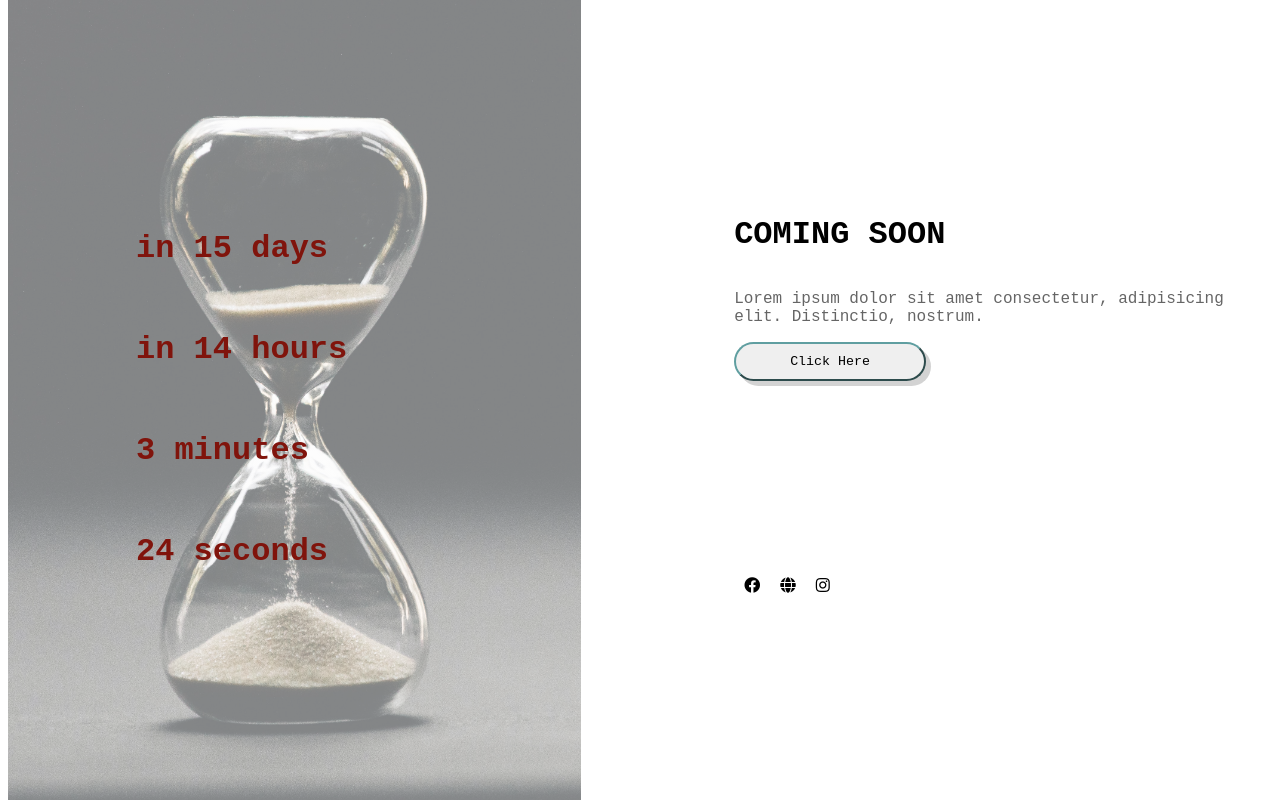
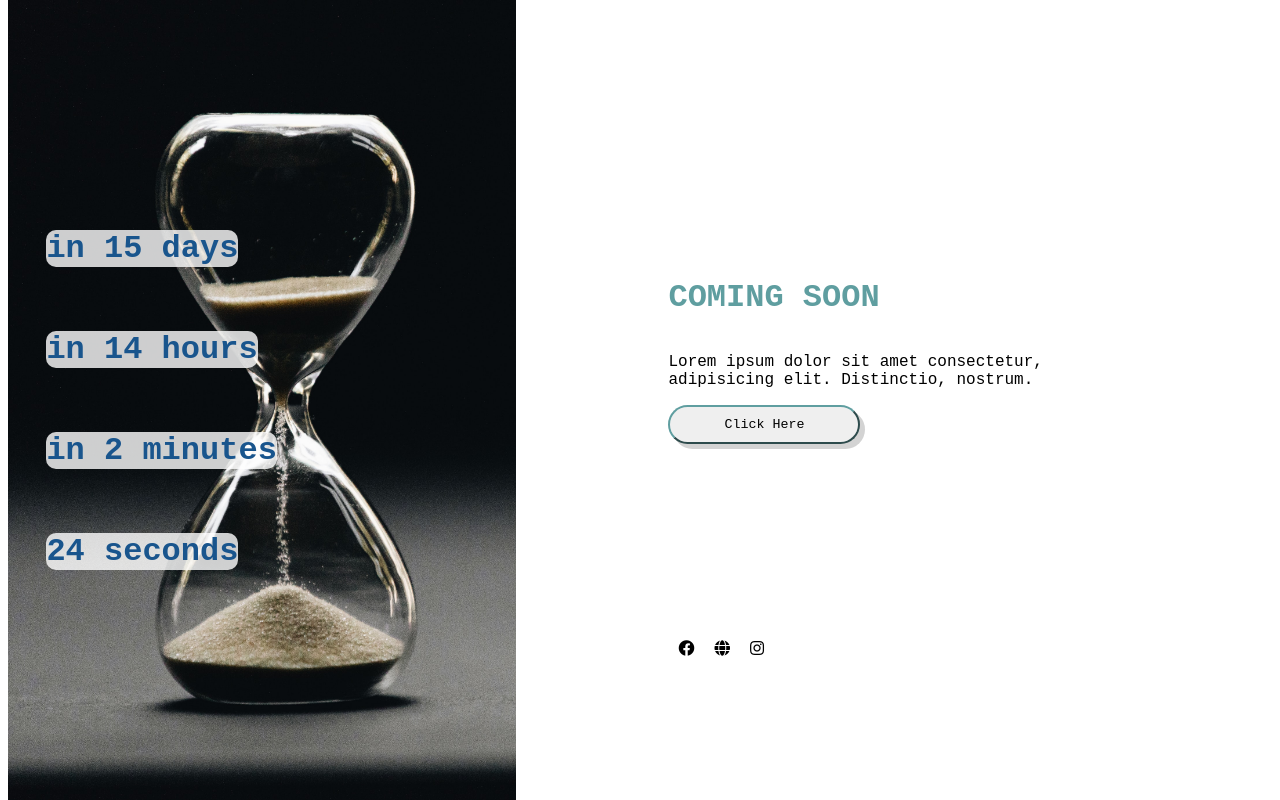
Before and after one commit to mkisecok/Coming-Soon-Page, a website built with webpack: page src/index.html in a window 1280 px wide. Both pictures are taken after a click on the button "Click Here". Shown: the part 8-808 px from the top of the page. Built offline with nearby package versions, Linux system fonts and the light colour scheme.

Commit message:
Change background and margin in desktop version scss

```diff
--- a/package.json
+++ b/package.json
@@ -8,6 +8,7 @@
     "build": "webpack --mode production",
     "deploy": "npm run build && gh-pages -d dist",
     "test": "echo \"Error: no test specified\" && exit 1"
+
   },
   "browserslist": [
     "> 1%",
--- a/src/scripts/index.js
+++ b/src/scripts/index.js
@@ -9,14 +9,14 @@ import moment from "moment";
 const button=document.querySelector('#button');
 const day = moment().endOf('month').fromNow();
 const hours=moment().endOf('day').fromNow();
-const minute= moment().format('mm');
+const minute= moment().endOf('hour').fromNow();
 const second=moment().format('ss');
 
 button.addEventListener('click', e=>
 {
     document.querySelector('#days').innerHTML = `${ day } `;
     document.querySelector('#hours').innerHTML =`${ hours }`;
-    document.querySelector('#minuts').innerHTML =`${ 60 - minute } minutes`;
+    document.querySelector('#minuts').innerHTML =`${ minute } `;
     document.querySelector('#seconds').innerHTML =`${ 60 - second } seconds`;
 
 })
--- a/src/styles/main.scss
+++ b/src/styles/main.scss
@@ -17,24 +17,31 @@ body * {
    #left-container{
      width: 100%;
      height: 100vh;
-     padding-left: 10vw;
+     padding: 3vw;
      background-image:url('../images/pexels-ann-nekr-5799379.jpg') ;
      background-repeat: no-repeat;
      background-size:cover;
      display: flex;
      flex-direction: column;
      justify-content: center;
+     font-weight: 600;
+     font-size: 32px;
 
-     font-weight: 800;
-     font-size: 32px;
+
      @media(min-width:480px) {
 
-      background: linear-gradient(rgba(255,255,255,.5), rgba(255,255,255,.5)), url('../images/nathan-dumlao-5Hl5reICevY-unsplash.jpg');
+      background: url('../images/nathan-dumlao-5Hl5reICevY-unsplash.jpg');
       background-size:cover;
       background-repeat: no-repeat;
       align-items: flex-start;
       width: 50%;
-      color: rgb(128, 20, 12);
+      color: rgb(25, 85, 141);
+      p{
+        background: rgba(255,255,255,0.8);
+        border-radius: 10px;
+
+      }
+
     }
 
    }
@@ -44,12 +51,13 @@ body * {
      display: flex;
      flex-direction: column;
      justify-content: center;
-     margin-left: 10vw;
+     margin:5% 10%;
      padding:2vw ;
+     h1{
+       color: cadetblue;
+     }
 
-     p{
-       opacity: 0.6;
-     }
+
      button{
        width: 40vw;
        padding: 10px;
```
